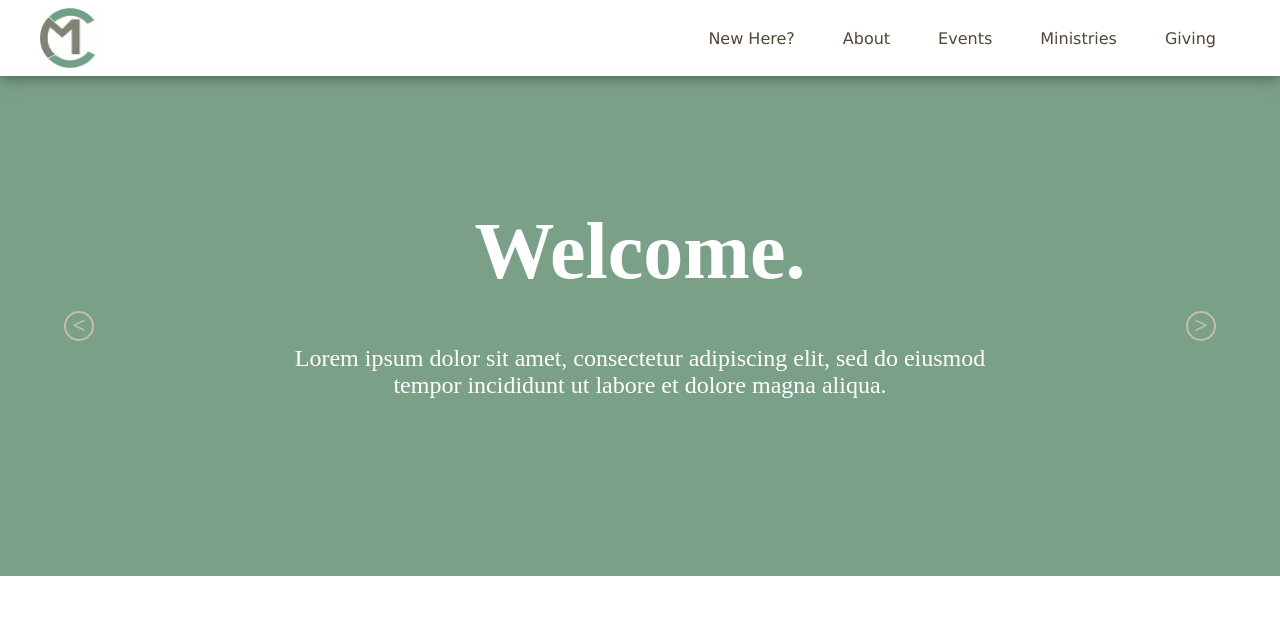
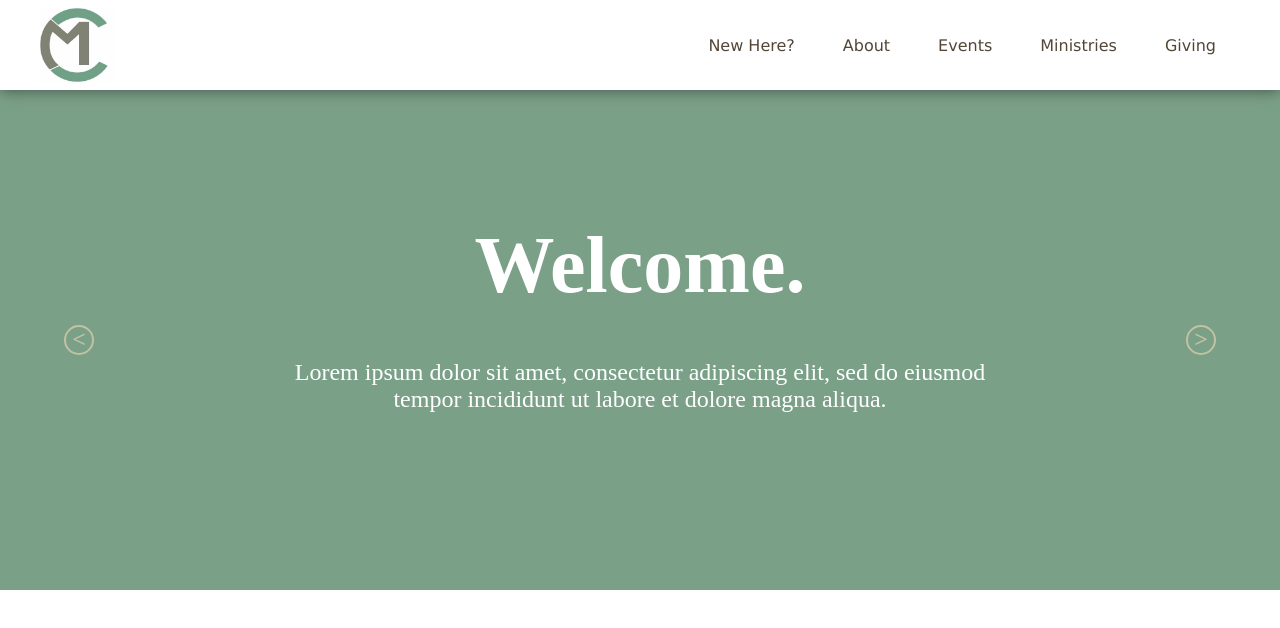
Before and after one commit to midwaycc/website, a Gatsby site: page / in a window 1280 px wide. Built offline with nearby package versions, Linux system fonts and the light colour scheme; Gatsby itself is replaced by a stand-in of ours.

Commit message:
Add header height theme var

```diff
--- a/src/components/header/Header.tsx
+++ b/src/components/header/Header.tsx
@@ -16,7 +16,7 @@ export default () => (
 const Container = styled.header`
   background-color: ${props => props.theme.header.background};
   box-shadow: 0 0 15px rgba(0, 0, 0, 0.5);
-  height: calc(60px + 1em);
+  height: ${props => props.theme.header.height}px;
   position: relative;
   z-index: 999;
 `
--- a/src/components/header/Logo.tsx
+++ b/src/components/header/Logo.tsx
@@ -4,7 +4,7 @@ import media from '~/utils/media'
 const src = '/MCC_logo_3.jpg'
 
 export default styled.img.attrs({ src })`
-  height: 60px;
+  height: calc(${props => props.theme.header.height}px - 1em);
   width: auto;
   margin: 0.5em 0;
   transform: translateX(0.5em);
--- a/src/theme/index.ts
+++ b/src/theme/index.ts
@@ -1,6 +1,7 @@
 export default {
   color: 'darkgreen', // TODO: remove
   header: {
-    background: 'white'
+    background: 'white',
+    height: 90
   }
 }
```
